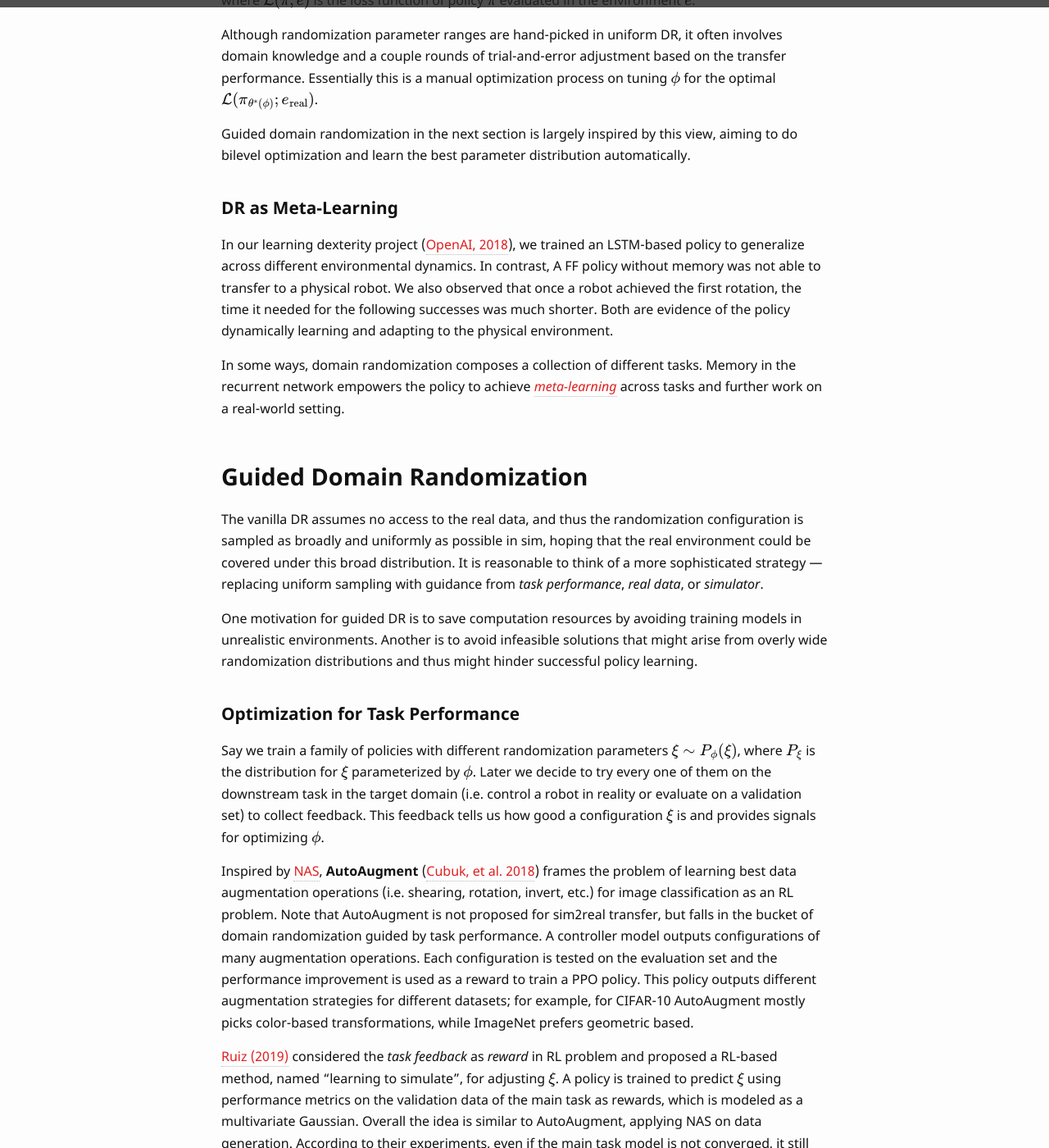
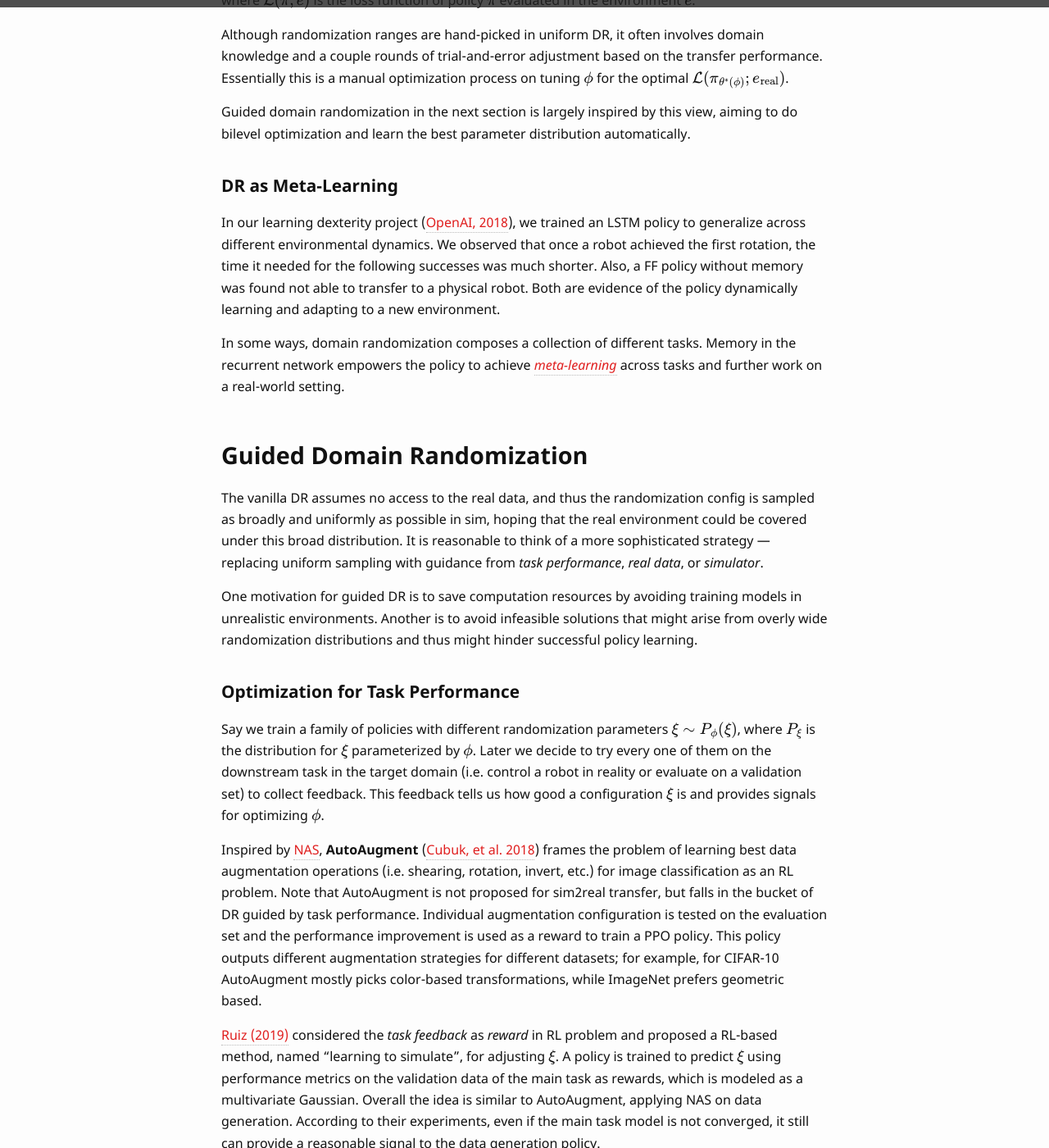
Before and after one commit to lilianweng/lil-log, a Jekyll site: the page built from _posts/2019-05-05-domain-randomization.md, in a window 1280 px wide and 1400 px high, scrolled down 4374 px. Shown: the whole window at 82% size. Built offline with Jekyll 4.4.1, drawn with Linux system fonts in a browser that asks for light colours; formulas are drawn with MathJax 3; comment, search, counter and statistics services are not loaded; some of the changed text lies outside the part shown.

Commit message:
some wording update

```diff
--- a/_posts/2019-05-05-domain-randomization.md
+++ b/_posts/2019-05-05-domain-randomization.md
@@ -11,9 +11,9 @@
 
 <!--more-->
 
-In Robotics, one of the hardest problems is how to make your model transfer to the real physical environment. Due to the sample inefficiency of deep RL algorithms and the cost of data collection on real robots, we often need to train models in a simulated environment. The simulator is able to generate theoretically an infinite amount of data. However, the reality gap between the simulator and the physical world often leads to failure when working with real robots. The gap is triggered by an inconsistency between physical parameters (i.e. friction, kp, damping, mass, density) and, more fatally, the incorrect physical modeling (i.e. collision between soft surfaces).
+In Robotics, one of the hardest problems is how to make your model transfer to the real world. Due to the sample inefficiency of deep RL algorithms and the cost of data collection on real robots, we often need to train models in a simulator which theoretically provides an infinite amount of data. However, the reality gap between the simulator and the physical world often leads to failure when working with physical robots. The gap is triggered by an inconsistency between physical parameters (i.e. friction, kp, damping, mass, density) and, more fatally, the incorrect physical modeling (i.e. collision between soft surfaces).
 
-To close the sim2real gap, we need to improve the simulator and make it more similar to reality. A couple of approaches:
+To close the sim2real gap, we need to improve the simulator and make it closer to reality. A couple of approaches:
 
 - **System identification**
     - *System identification* is to build a mathematical model for a physical system; in the context of RL, the mathematical model is the simulator. To make the simulator more realistic, careful calibration is necessary.
@@ -40,15 +40,15 @@
 
 ## What is Domain Randomization?
 
-To make the definition more general, let us call the environment that we have full access to (i.e. simulator) **source domain** and the environment that we would like to transfer the model to **target domain** (i.e. physical world). The environment in the source domain is used for training. We can control a set of $$N$$ randomization parameters in the source domain $$e_\xi$$ with a configuration $$\xi$$, sampled from a randomization space, $$\xi \in \Xi \subset \mathbb{R}^N$$.
+To make the definition more general, let us call the environment that we have full access to (i.e. simulator) **source domain** and the environment that we would like to transfer the model to **target domain** (i.e. physical world). Training happens in the source domain. We can control a set of $$N$$ randomization parameters in the source domain $$e_\xi$$ with a configuration $$\xi$$, sampled from a randomization space, $$\xi \in \Xi \subset \mathbb{R}^N$$.
 
-During policy training, episodes are collected from source domain with randomization applied. Thus the policy is exposed to a variety of configurations and learns to generalize. The policy parameter $$\theta$$ is trained to maximize the expected reward $$R(.)$$ in a distribution of randomized environments:
+During policy training, episodes are collected from source domain with randomization applied. Thus the policy is exposed to a variety of environments and learns to generalize. The policy parameter $$\theta$$ is trained to maximize the expected reward $$R(.)$$ average across a distribution of configurations:
 
 $$
 \theta^* = \arg\max_\theta \mathbb{E}_{\xi \sim \Xi} [\mathbb{E}_{\pi_\theta, \tau \sim e_\xi} [R(\tau)]]
 $$
 
-where $$\tau_\xi$$ is a trajectory collected in source domain randomized with configuration $$\xi$$. In a way, *"discrepancies between the source and target domains are modeled as variability in the source domain."* (quote from [Peng et al. 2018](https://arxiv.org/abs/1710.06537)).
+where $$\tau_\xi$$ is a trajectory collected in source domain randomized with $$\xi$$. In a way, *"discrepancies between the source and target domains are modeled as variability in the source domain."* (quote from [Peng et al. 2018](https://arxiv.org/abs/1710.06537)).
 
 
 ## Uniform Domain Randomization
@@ -75,7 +75,7 @@
 - Action delay,
 - Observation noise.
 
-With visual and dynamics DR, at OpenAI Robotics, we were able to learn a policy that works on real dexterous robot hand ([OpenAI, 2018](https://arxiv.org/abs/1808.00177)). The sim2real gap for our in-hand object manipulation task (50 successive rotations to achieve random target orientations) is pretty big, due to a high number of simultaneous contacts between the robot and the object, as well as imperfect simulation of object collision and other motions. At first, the policy could barely survive for more than 5 seconds without dropping the object. But with the help of DR, the policy evolved to work surprisingly well in reality eventually.
+With visual and dynamics DR, at OpenAI Robotics, we were able to learn a policy that works on real dexterous robot hand ([OpenAI, 2018](https://arxiv.org/abs/1808.00177)). Our manipulation task is to teach the robot hand to rotate an object continously to achieve 50 successive random target orientations. The sim2real gap in this task is very large, due to (a) a high number of simultaneous contacts between the robot and the object and (b) imperfect simulation of object collision and other motions. At first, the policy could barely survive for more than 5 seconds without dropping the object. But with the help of DR, the policy evolved to work surprisingly well in reality eventually.
 
 
 <iframe width="560" height="315" src="https://www.youtube.com/embed/DKe8FumoD4E" frameborder="0" allow="accelerometer; autoplay; encrypted-media; gyroscope; picture-in-picture" allowfullscreen></iframe>
@@ -89,7 +89,7 @@
 
 ### DR as Optimization
 
-One idea ([Vuong, et al, 2019](https://arxiv.org/abs/1903.11774)) is to view learning randomization parameters in DR as a *bilevel optimization*. Assuming we have access to the real environment $$e_\text{real}$$ and the randomization configure is sampled from a distribution parameterized by $$\phi$$, $$\xi \sim P_\phi(\xi)$$, we would like to learn a distribution on which a policy $$\pi_\theta$$ is trained on can achieve maximal performance in $$e_\text{real}$$:
+One idea ([Vuong, et al, 2019](https://arxiv.org/abs/1903.11774)) is to view learning randomization parameters in DR as a *bilevel optimization*. Assuming we have access to the real environment $$e_\text{real}$$ and the randomization config is sampled from a distribution parameterized by $$\phi$$, $$\xi \sim P_\phi(\xi)$$, we would like to learn a distribution on which a policy $$\pi_\theta$$ is trained on can achieve maximal performance in $$e_\text{real}$$:
 
 $$
 \begin{aligned}
@@ -100,21 +100,21 @@
 
 where $$\mathcal{L}(\pi; e)$$ is the loss function of policy $$\pi$$ evaluated in the environment $$e$$.
 
-Although randomization parameter ranges are hand-picked in uniform DR, it often involves domain knowledge and a couple rounds of trial-and-error adjustment based on the transfer performance. Essentially this is a manual optimization process on tuning $$\phi$$ for the optimal $$\mathcal{L}(\pi_{\theta^*(\phi)}; e_\text{real})$$.
+Although randomization ranges are hand-picked in uniform DR, it often involves domain knowledge and a couple rounds of trial-and-error adjustment based on the transfer performance. Essentially this is a manual optimization process on tuning $$\phi$$ for the optimal $$\mathcal{L}(\pi_{\theta^*(\phi)}; e_\text{real})$$.
 
 Guided domain randomization in the next section is largely inspired by this view, aiming to do bilevel optimization and learn the best parameter distribution automatically.
 
 
 ### DR as Meta-Learning
 
-In our learning dexterity project ([OpenAI, 2018](https://arxiv.org/abs/1808.00177)), we trained an LSTM-based policy to generalize across different environmental dynamics. In contrast, A FF policy without memory was not able to transfer to a physical robot. We also observed that once a robot achieved the first rotation, the time it needed for the following successes was much shorter. Both are evidence of the policy dynamically learning and adapting to the physical environment.
+In our learning dexterity project ([OpenAI, 2018](https://arxiv.org/abs/1808.00177)), we trained an LSTM policy to generalize across different environmental dynamics. We observed that once a robot achieved the first rotation, the time it needed for the following successes was much shorter. Also, a FF policy without memory was found not able to transfer to a physical robot. Both are evidence of the policy dynamically learning and adapting to a new environment.
 
 In some ways, domain randomization composes a collection of different tasks. Memory in the recurrent network empowers the policy to achieve [*meta-learning*]({{ site.baseurl }}{% post_url 2018-11-30-meta-learning %}) across tasks and further work on a real-world setting.
 
 
 ## Guided Domain Randomization
 
-The vanilla DR assumes no access to the real data, and thus the randomization configuration is sampled as broadly and uniformly as possible in sim, hoping that the real environment could be covered under this broad distribution. It is reasonable to think of a more sophisticated strategy --- replacing uniform sampling with guidance from *task performance*, *real data*, or *simulator*.
+The vanilla DR assumes no access to the real data, and thus the randomization config is sampled as broadly and uniformly as possible in sim, hoping that the real environment could be covered under this broad distribution. It is reasonable to think of a more sophisticated strategy --- replacing uniform sampling with guidance from *task performance*, *real data*, or *simulator*.
 
 One motivation for guided DR is to save computation resources by avoiding training models in unrealistic environments. Another is to avoid infeasible solutions that might arise from overly wide randomization distributions and thus might hinder successful policy learning.
 
@@ -123,7 +123,7 @@
 
 Say we train a family of policies with different randomization parameters $$\xi \sim P_\phi(\xi)$$, where $$P_\xi$$ is the distribution for $$\xi$$ parameterized by $$\phi$$. Later we decide to try every one of them on the downstream task in the target domain (i.e. control a robot in reality or evaluate on a validation set) to collect feedback. This feedback tells us how good a configuration $$\xi$$ is and provides signals for optimizing $$\phi$$.
 
-Inspired by [NAS](https://ai.google/research/pubs/pub45826), **AutoAugment** ([Cubuk, et al. 2018](https://arxiv.org/abs/1805.09501)) frames the problem of learning best data augmentation operations (i.e.  shearing, rotation, invert, etc.) for image classification as an RL problem. Note that AutoAugment is not proposed for sim2real transfer, but falls in the bucket of domain randomization guided by task performance. A controller model outputs configurations of many augmentation operations. Each configuration is tested on the evaluation set and the performance improvement is used as a reward to train a PPO policy. This policy outputs different augmentation strategies for different datasets; for example, for CIFAR-10 AutoAugment mostly  picks color-based transformations, while ImageNet prefers geometric based.
+Inspired by [NAS](https://ai.google/research/pubs/pub45826), **AutoAugment** ([Cubuk, et al. 2018](https://arxiv.org/abs/1805.09501)) frames the problem of learning best data augmentation operations (i.e.  shearing, rotation, invert, etc.) for image classification as an RL problem. Note that AutoAugment is not proposed for sim2real transfer, but falls in the bucket of DR guided by task performance. Individual augmentation configuration is tested on the evaluation set and the performance improvement is used as a reward to train a PPO policy. This policy outputs different augmentation strategies for different datasets; for example, for CIFAR-10 AutoAugment mostly  picks color-based transformations, while ImageNet prefers geometric based.
 
 [Ruiz (2019)](https://arxiv.org/abs/1810.02513) considered the *task feedback* as *reward* in RL problem and proposed a RL-based method, named "learning to simulate", for adjusting $$\xi$$. A policy is trained to predict $$\xi$$ using performance metrics on the validation data of the main task as rewards, which is modeled as a multivariate Gaussian. Overall the idea is similar to AutoAugment, applying NAS on data generation. According to their experiments, even if the main task model is not converged, it still can provide a reasonable signal to the data generation policy.
 
@@ -141,14 +141,14 @@
 2. Minimize MMD loss between the real and sim data distributions. This involves backpropagation through non-differentiable renderer. The paper computes it numerically by perturbing the attributes of $$G(s)$$.
 3. Minimize REINFORCE task loss when trained on synthetic data but evaluated on real data. Again, very similar to AutoAugment.
 
-Unfortunately, the methods above are not suitable in sim2real robotics cases. Either an RL policy or an EA model requires a large number of real samples. And it is really expensive to include real-time feedback collection on a physical robot into the training loop. Whether you want to trade less computation resource for real data collection would depend on your task.
+Unfortunately, this family of methods are not suitable for sim2real case. Either an RL policy or an EA model requires a large number of real samples. And it is really expensive to include real-time feedback collection on a physical robot into the training loop. Whether you want to trade less computation resource for real data collection would depend on your task.
 
 
 ### Match Real Data Distribution
 
 Using real data to guide domain randomization feels a lot like doing system identification or DA. The core idea behind DA is to improve the synthetic data to match the real data distribution. In the case of real-data-guided DR, we would like to learn the randomization parameters $$\xi$$ that bring the state distribution in simulator close to the state distribution in the real world.
 
-The **SimOpt** model ([Chebotar et al, 2019](https://arxiv.org/abs/1810.05687)) trains under an initial randomization distribution $$P_\phi(\xi)$$ first, getting a policy $$\pi_{\theta, P_\phi}$$. Then this policy is deployed on both simulator and physical robot to collect trajectories $$\tau_\xi$$ and $$\tau_\text{real}$$ respectively. The optimization objective is to minimize the discrepancy between sim and real trajectories:
+The **SimOpt** model ([Chebotar et al, 2019](https://arxiv.org/abs/1810.05687)) is trained under an initial randomization distribution $$P_\phi(\xi)$$ first, getting a policy $$\pi_{\theta, P_\phi}$$. Then this policy is deployed on both simulator and physical robot to collect trajectories $$\tau_\xi$$ and $$\tau_\text{real}$$ respectively. The optimization objective is to minimize the discrepancy between sim and real trajectories:
 
 
 $$
@@ -181,7 +181,7 @@
 
 Network-driven domain randomization ([Zakharov et al., 2019](https://arxiv.org/abs/1904.02750)), also known as **DeceptionNet**,  is motivated by learning which randomizations are actually useful to bridge the domain gap for image classification tasks.
 
-The domain randomization is applied through a set of deception modules with encoder-decoder architecture. The deception modules are specifically designed to transform images; such as change backgrounds, add distortion, change lightings, etc. The other recognition network handles the main task by running classification on transformed images.
+Randomization is applied through a set of deception modules with encoder-decoder architecture. The deception modules are specifically designed to transform images; such as change backgrounds, add distortion, change lightings, etc. The other recognition network handles the main task by running classification on transformed images.
 
 The training involves two steps:
 1. With the recognition network fixed, *maximize the difference* between the prediction and the labels by applying reversed gradients during backpropagation.  So that the deception module can learn the most confusing tricks.
@@ -212,7 +212,7 @@
 
 ---
 
-Overall, after reading this post, I hope you like Domain Randomization as much as I do :).
+Overall, after reading this post, I hope you like domain randomization as much as I do :).
 
 
 ## References
```
Also changed, not shown: other parts of _posts/2019-05-05-domain-randomization.md (+8 -8 lines).
